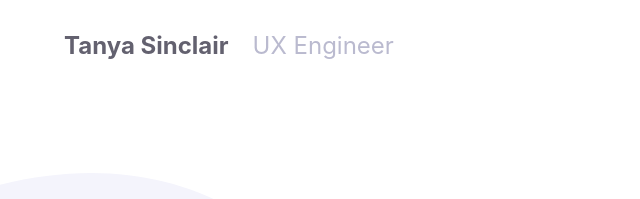
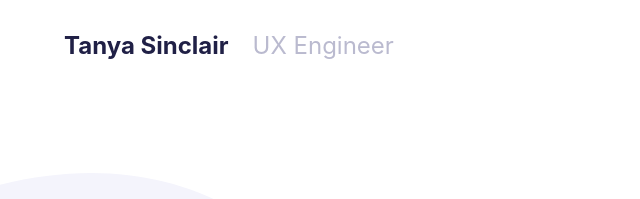
Before and after one commit to PrashantSunwar/Coding-bootcamp-testimonials-slider, a plain HTML site: page index.html in a window 1280 px wide. Shown: the part 498-697 px from the top of the page, 0-640 px from the left. Drawn offline with Linux system fonts and the light colour scheme.

Commit message:
Update style.css

```diff
--- a/css/style.css
+++ b/css/style.css
@@ -77,6 +77,7 @@ img {
 .bold {
   font-weight: 700;
   margin-bottom: 0;
+  color: hsl(240, 38%, 20%);
 }
 
 /* For lighter color */
```
